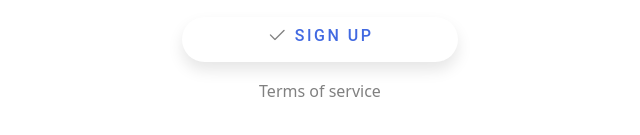
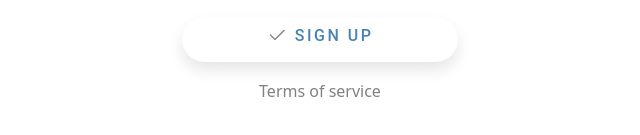
Before and after one commit to sifuna2002/login-signup-css, a plain HTML site: page index.html in a window 1280 px wide. Shown: the part 507-642 px from the top of the page, 320-960 px from the left. Drawn offline with nearby package versions, Linux system fonts and the light colour scheme.

Commit message:
Update style.css

```diff
--- a/style.css
+++ b/style.css
@@ -106,7 +106,7 @@
   }
   .button h2{
       font-size: medium;
-      color: #4169E1;
+      color: #4682B4;
   }
   .terms{
       display: flex;
```
